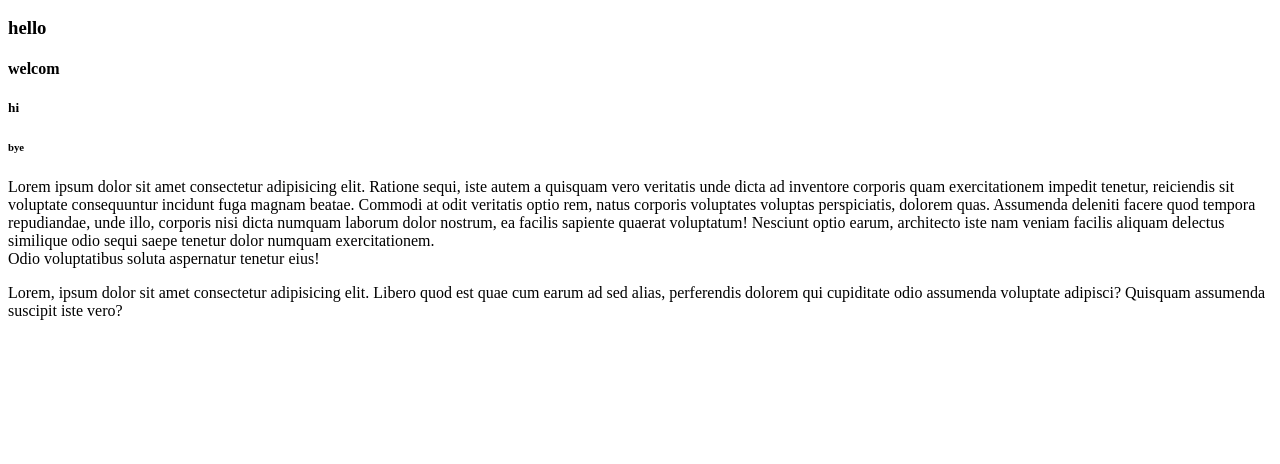
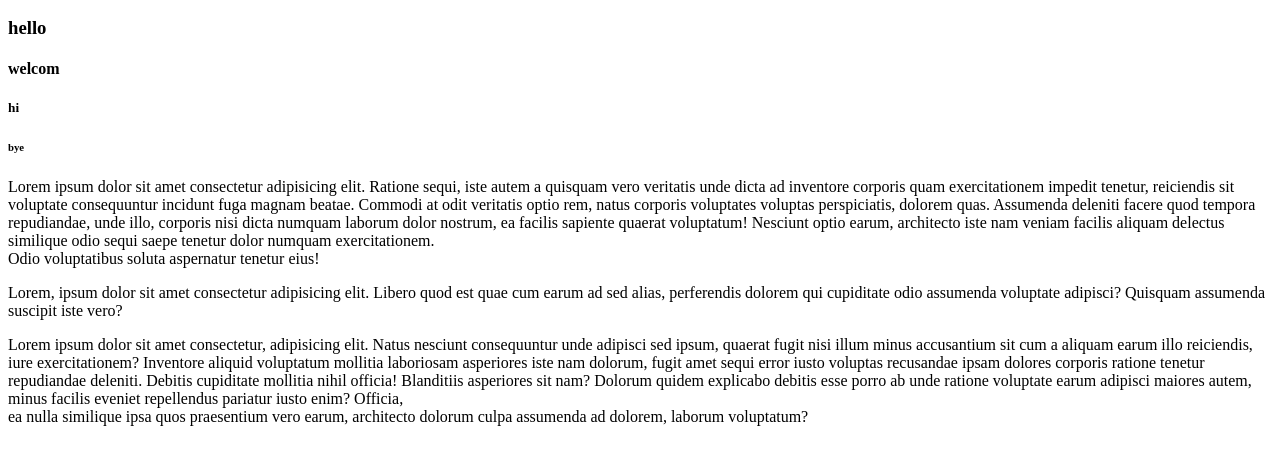
Before and after one commit to Suhaaanaaa/html2, a plain HTML site: page index.html in a window 1280 px wide. Shown: the part 110-574 px from the top of the page. Drawn offline with Linux system fonts and the light colour scheme.

Commit message:
4 commit

```diff
--- a/index.html
+++ b/index.html
@@ -14,6 +14,7 @@
     <h6>bye</h6>
     <p>Lorem ipsum dolor sit amet consectetur adipisicing elit. Ratione sequi, iste autem a quisquam vero veritatis unde dicta ad inventore corporis quam exercitationem impedit tenetur, reiciendis sit voluptate consequuntur incidunt fuga magnam beatae. Commodi at odit veritatis optio rem, natus corporis voluptates voluptas perspiciatis, dolorem quas. Assumenda deleniti facere quod tempora repudiandae, unde illo, corporis nisi dicta numquam laborum dolor nostrum, ea facilis sapiente quaerat voluptatum! Nesciunt optio earum, architecto iste nam veniam facilis aliquam delectus similique odio sequi saepe tenetur dolor numquam exercitationem.<br> Odio voluptatibus soluta aspernatur tenetur eius!</p>
     <p>Lorem, ipsum dolor sit amet consectetur adipisicing elit. Libero quod est quae cum earum ad sed alias, perferendis dolorem qui cupiditate odio assumenda voluptate adipisci? Quisquam assumenda suscipit iste vero?</p>
+    <p>Lorem ipsum dolor sit amet consectetur, adipisicing elit. Natus nesciunt consequuntur unde adipisci sed ipsum, quaerat fugit nisi illum minus accusantium sit cum a aliquam earum illo reiciendis, iure exercitationem? Inventore aliquid voluptatum mollitia laboriosam asperiores iste nam dolorum, fugit amet sequi error iusto voluptas recusandae ipsam dolores corporis ratione tenetur repudiandae deleniti. Debitis cupiditate mollitia nihil officia! Blanditiis asperiores sit nam? Dolorum quidem explicabo debitis esse porro ab unde ratione voluptate earum adipisci maiores autem, minus facilis eveniet repellendus pariatur iusto enim? Officia,<br> ea nulla similique ipsa quos praesentium vero earum, architecto dolorum culpa assumenda ad dolorem, laborum voluptatum?</p>
 
 
 
```
